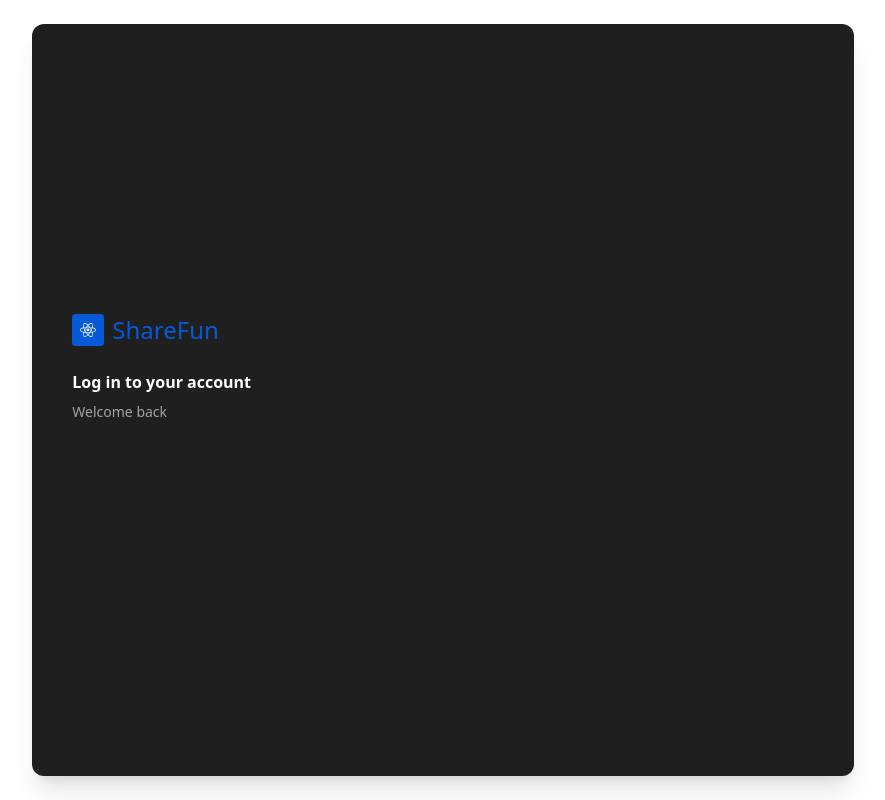
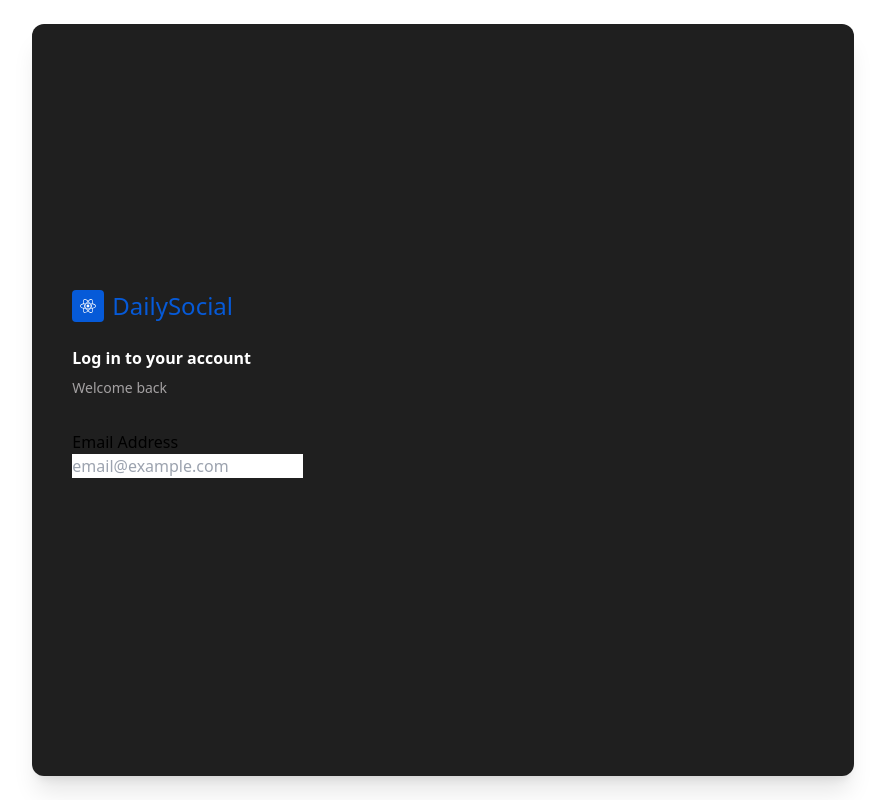
Before and after one commit to arjunprograms/CPSC-362-Project, a React (Create React App) app in the folder client/: page /login in a window 1280 px wide. Shown: the whole page, without its empty margins (197-1082 px from the left). Built offline with nearby package versions, Linux system fonts and the light colour scheme.

Commit message:
login page email field

```diff
--- a/client/src/components/TextInput.jsx
+++ b/client/src/components/TextInput.jsx
@@ -1,9 +1,33 @@
-import React from 'react'
+import React from "react";
 
-const TextInput = () => {
-  return (
-    <div>TextInput</div>
-  )
-}
+const TextInput = React.forwardRef(
+  (
+    { type, placeholder, styles, label, labelStyles, register, name, error },
+    ref
+  ) => {
+    return (
+      <div classname="w-full flex flex-col mt-2">
+        {label && (
+          <p classname={`text-ascent-2 text-sm mb-2 ${labelStyles}`}>{label}</p>
+        )}
 
-export default TextInput
+        <div>
+          <input
+            type={type}
+            name={name}
+            placeholder={placeholder}
+            ref={ref}
+            classname={`bg-secondary rounded border border-[#66666690] outline-none text-sm text-ascent-1 px-4 py-3 placeholder:text-[#666] ${styles}`}
+            {...register}
+            aria-invalid={error ? "true" : "false"}
+          />
+        </div>
+        {error && (
+          <span className='text-xs text-[#f64949fe] mt-0.5'>{error}</span>
+        )}
+      </div>
+    );
+  }
+);
+
+export default TextInput;
--- /dev/null
+++ b/client/src/components/index.js
@@ -0,0 +1,3 @@
+import TextInput from "./TextInput";
+
+export { TextInput };
--- a/client/src/pages/Login.jsx
+++ b/client/src/pages/Login.jsx
@@ -1,26 +1,46 @@
-import React from 'react'
+import React from "react";
 import { FaReact as DailySocial } from "react-icons/fa";
+import  TextInput  from "../components/TextInput";
+import { useForm } from "react-hook-form";
 const Login = () => {
+  const {
+    register,
+    handleSubmit,
+    formState: { errors },
+  } = useForm({mode:"onChange",});
+
   return (
-    <div className='bg-bgcolor w-full h-[100vh] flex items-center justify-center p-6'>
-      <div className='w-full md:w-2/3 h-fit lg:h-full 2xl:h-5/6 py-8 lg:py-0 flex bg-primary rounded-xl overflow-hidden shadow-xl'>
+    <div className="bg-bgcolor w-full h-[100vh] flex items-center justify-center p-6">
+      <div className="w-full md:w-2/3 h-fit lg:h-full 2xl:h-5/6 py-8 lg:py-0 flex bg-primary rounded-xl overflow-hidden shadow-xl">
         {/* Left */}
-        <div className='w-full lg:w=1/2 h-full p-10 2xl:px-20 flex flex-col justify-center'>
-          <div className='w-full flex gap-2 items-center mb-6'>
-            <div className='p-2 bg-[#065ad8] rounded text-white'>
+        <div className="w-full lg:w=1/2 h-full p-10 2xl:px-20 flex flex-col justify-center">
+          <div className="w-full flex gap-2 items-center mb-6">
+            <div className="p-2 bg-[#065ad8] rounded text-white">
               <DailySocial />
             </div>
-            <span className='text-2xl text-[#065ad8]' font-semibold>
-              ShareFun
+            <span className="text-2xl text-[#065ad8]" font-semibold>
+              DailySocial
             </span>
           </div>
-          <p className='text-ascent-1 text-base font-semibold'>
+          <p className="text-ascent-1 text-base font-semibold">
             Log in to your account
           </p>
-          <span className='text-sm mt-2 text-ascent-2'>Welcome back</span>
+          <span className="text-sm mt-2 text-ascent-2 py">Welcome back</span>
 
-          <form className='py-8 flex flex-col gap-5'>
-            {/* <TextInput/> */}
+          <form className="py-8 flex flex-col gap-5">
+            <TextInput
+              name='email'
+              placeholder='email@example.com'
+              label='Email Address'
+              type='email'
+              styles='w-full rounded-full'
+              labelStyle='ml-2 text-white'
+              register={register("email", {
+                required: "Email Address is required",
+              })}
+
+              error={errors.email ? errors.email.message : ""}
+            />
           </form>
         </div>
         {/* Right */}
```
